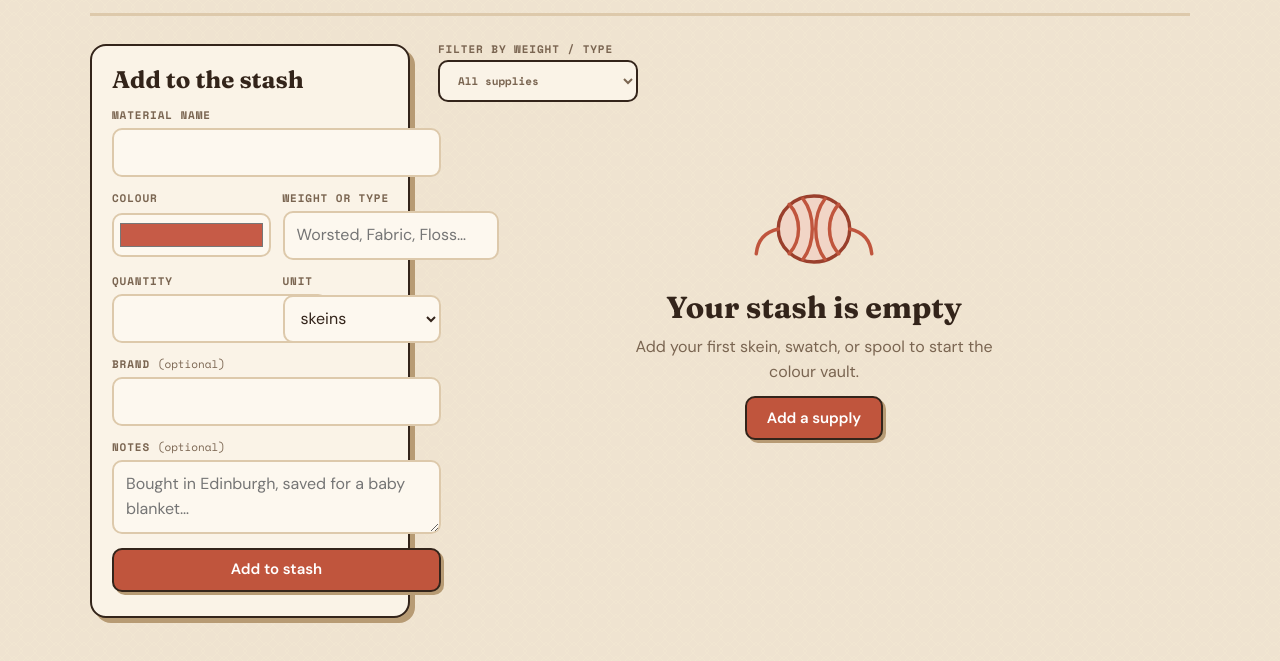
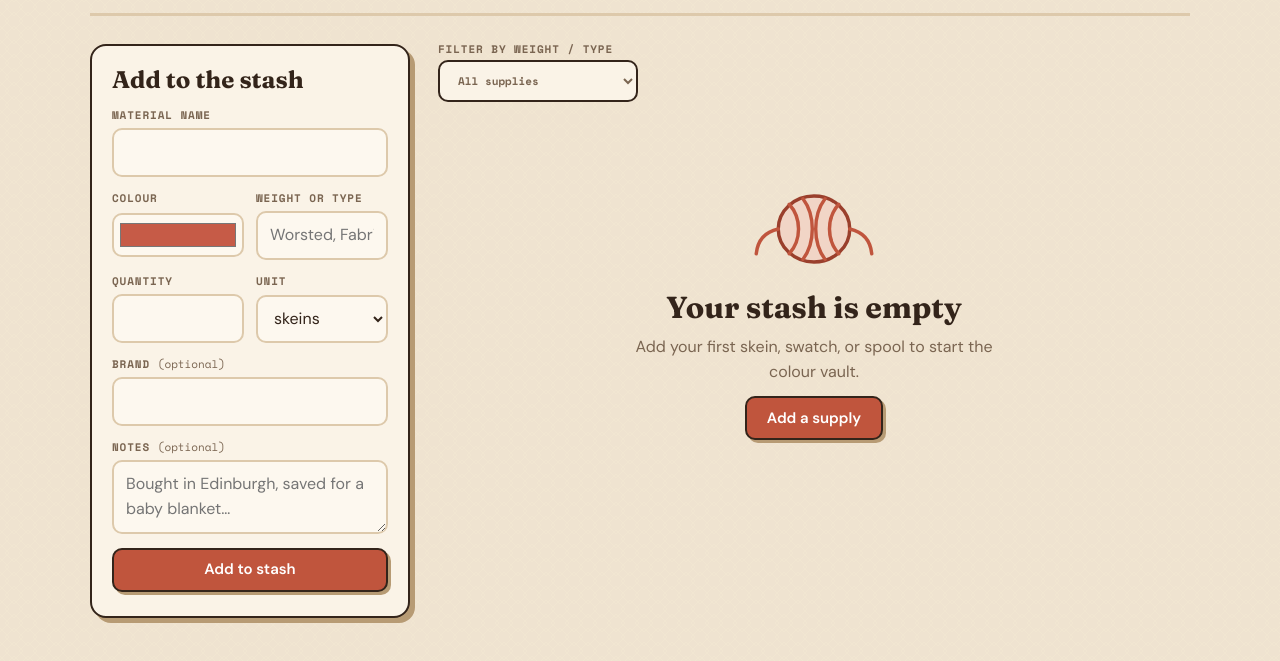
Before and after one commit to damosfxa/yarn-stash-craft-supply-color-vault, a website built with Vite: page index.html in a window 1280 px wide. Shown: the part 133-794 px from the top of the page. Built offline with nearby package versions, Linux system fonts and the light colour scheme.

Commit message:
for real this time
Co-Authored-By: Claude Sonnet 5 <noreply@anthropic.com>

```diff
--- a/src/style.css
+++ b/src/style.css
@@ -125,10 +125,12 @@ h1 span { color: var(--accent); }
 .field-row { display: flex; gap: 12px; }
 .field-row .field { flex: 1; min-width: 0; }
 .field-grow { flex: 1; }
-.field-color { width: 84px; flex: none; }
+.field-color { width: 84px; min-width: 0; flex: none; }
 .field label { font: 700 11px/1.3 var(--font-mono); color: var(--ink-soft); }
 .field label .opt { text-transform: none; letter-spacing: 0; color: var(--ink-soft); font-weight: 400; }
 .field input, .field select, .field textarea {
+  width: 100%;
+  min-width: 0;
   padding: 10px 12px;
   border: 2px solid var(--line);
   border-radius: 10px;
```
